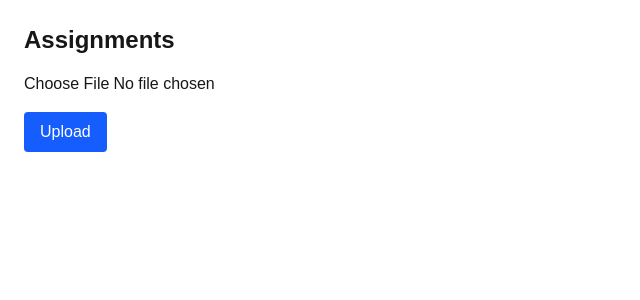
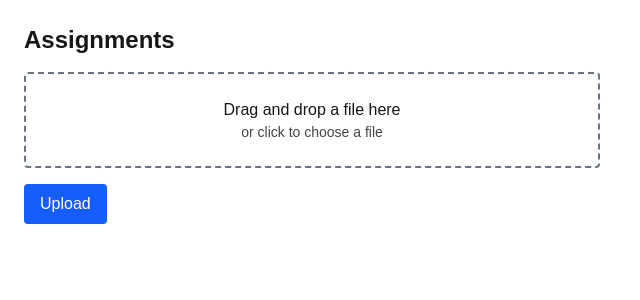
Before and after one commit to MarcoM-98/StudentWorkloadManagement, a Next.js app: page /assignments in a window 1280 px wide. Shown: the top 300 px of the page, without its empty margins (0-640 px from the left). Built offline with nearby package versions, Linux system fonts and the light colour scheme.

Commit message:
SCRUM-15: add drag-and-drop file upload with click-to-select support
- Enhanced UploadForm with drag-and-drop file upload functionality
- Added click-to-select behavior using hidden file input and useRef
- Display selected file name in UI before submission

```diff
--- a/src/components/UploadForm.jsx
+++ b/src/components/UploadForm.jsx
@@ -1,15 +1,49 @@
 "use client"; // Marks this as a client component so useState and browser events work
 
-import { useState } from "react";
+import { useRef, useState } from "react";
 
 export default function UploadForm() {
+  const fileInputRef = useRef(null); // Ref lets us open the hidden file input manually
+
   const [file, setFile] = useState(null); // Stores the file the user picked
   const [message, setMessage] = useState(""); // Stores status text shown on screen
   const [loading, setLoading] = useState(false); // Controls button disabled/loading text
+  const [dragging, setDragging] = useState(false); // Tracks whether a file is being dragged over the box
+
+  // Save selected file into state
+  function handleSelectedFile(selectedFile) {
+    if (!selectedFile) return;
+    setFile(selectedFile);
+    setMessage(""); // Clear old message when a new file is chosen
+  }
 
   // Runs when the user picks a file in the input
   function handleFileChange(e) {
-    setFile(e.target.files[0]); // Save the first selected file into state
+    handleSelectedFile(e.target.files?.[0]); // Save the first selected file into state
+  }
+
+  // Prevent browser from opening the file and show drag state
+  function handleDragOver(e) {
+    e.preventDefault();
+    setDragging(true);
+  }
+
+  // Remove drag state when file leaves the drop zone
+  function handleDragLeave(e) {
+    e.preventDefault();
+    setDragging(false);
+  }
+
+  // Runs when the user drops a file into the drop zone
+  function handleDrop(e) {
+    e.preventDefault();
+    setDragging(false);
+    handleSelectedFile(e.dataTransfer.files?.[0]);
+  }
+
+  // Opens the hidden file picker when the drop zone is clicked
+  function openFilePicker() {
+    fileInputRef.current?.click();
   }
 
   // Runs when the form is submitted
@@ -18,7 +52,7 @@ export default function UploadForm() {
 
     // Guard: do nothing if no file was selected
     if (!file) {
-      setMessage("Please select a file.");
+      setMessage("Please select or drop a file.");
       return;
     }
 
@@ -88,13 +122,36 @@ export default function UploadForm() {
   }
 
   return (
-    <form onSubmit={handleSubmit} className="space-y-4">
-      {/* File picker input */}
+    <form onSubmit={handleSubmit} className="space-y-4 max-w-xl">
+      {/* Hidden file picker input */}
       <input
+        ref={fileInputRef}
         type="file"
         onChange={handleFileChange}
-        className="block"
+        className="hidden"
+        accept=".txt,.pdf,.docx"
       />
+
+      {/* Drag and drop area; also opens file picker when clicked */}
+      <div
+        onClick={openFilePicker}
+        onDragOver={handleDragOver}
+        onDragLeave={handleDragLeave}
+        onDrop={handleDrop}
+        className={`cursor-pointer rounded border-2 border-dashed p-6 text-center ${
+          dragging ? "border-blue-500 bg-gray-900" : "border-gray-500"
+        }`}
+      >
+        <p className="font-medium">Drag and drop a file here</p>
+        <p className="text-sm opacity-80">or click to choose a file</p>
+
+        {/* Show selected file name */}
+        {file && (
+          <p className="mt-3 text-sm">
+            Selected file: <span className="font-semibold">{file.name}</span>
+          </p>
+        )}
+      </div>
 
       {/* Submit button; disabled while request is running */}
       <button
```
